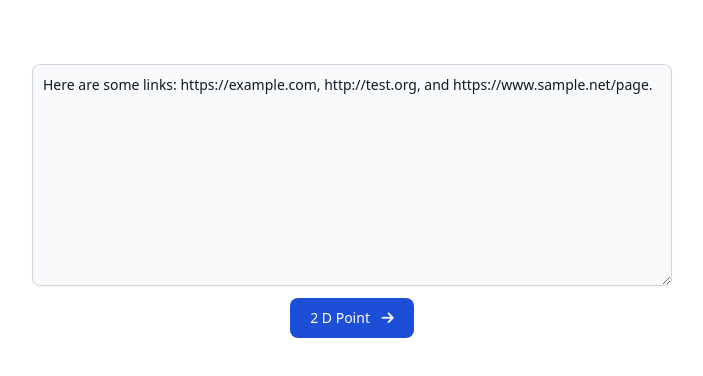
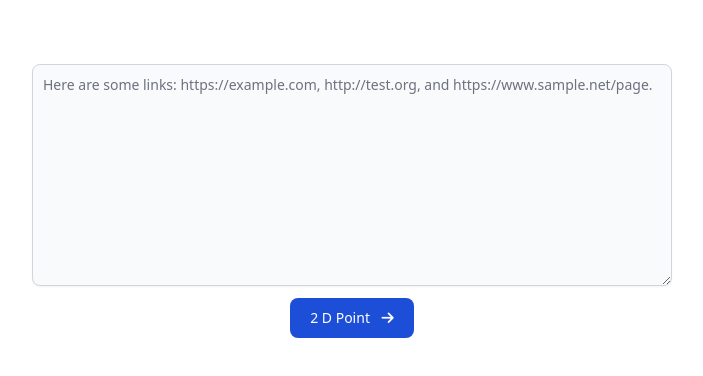
Before and after one commit to audryus/2dpoint.site, a plain HTML site: page internal/views/index.html in a window 1280 px wide. Shown: the whole page, without its empty margins (288-991 px from the left). Drawn offline with Linux system fonts and the light colour scheme.

Commit message:
patch placeholder textarea

```diff
--- a/internal/views/index.html
+++ b/internal/views/index.html
@@ -32,7 +32,8 @@ Created by pixpalette.com - online design magazine -->
                         <div class="relative w-full">
                             <textarea rows="10" cols="50" id="content" name="content"
                                 class="shadow-sm bg-gray-50 border border-gray-300 text-gray-900 text-sm rounded-lg focus:ring-primary-500 focus:border-primary-500 block w-full p-2.5 dark:bg-gray-700 dark:border-gray-600 dark:placeholder-gray-400 dark:text-white dark:focus:ring-primary-500 dark:focus:border-primary-500 dark:shadow-sm-light"
-                                required>Here are some links: https://example.com, http://test.org, and https://www.sample.net/page.</textarea>
+                                required
+                                placeholder="Here are some links: https://example.com, http://test.org, and https://www.sample.net/page."></textarea>
                         </div>
 
                     </div>
```
Also changed, not shown: .lazyver.yaml, 1 other file.
